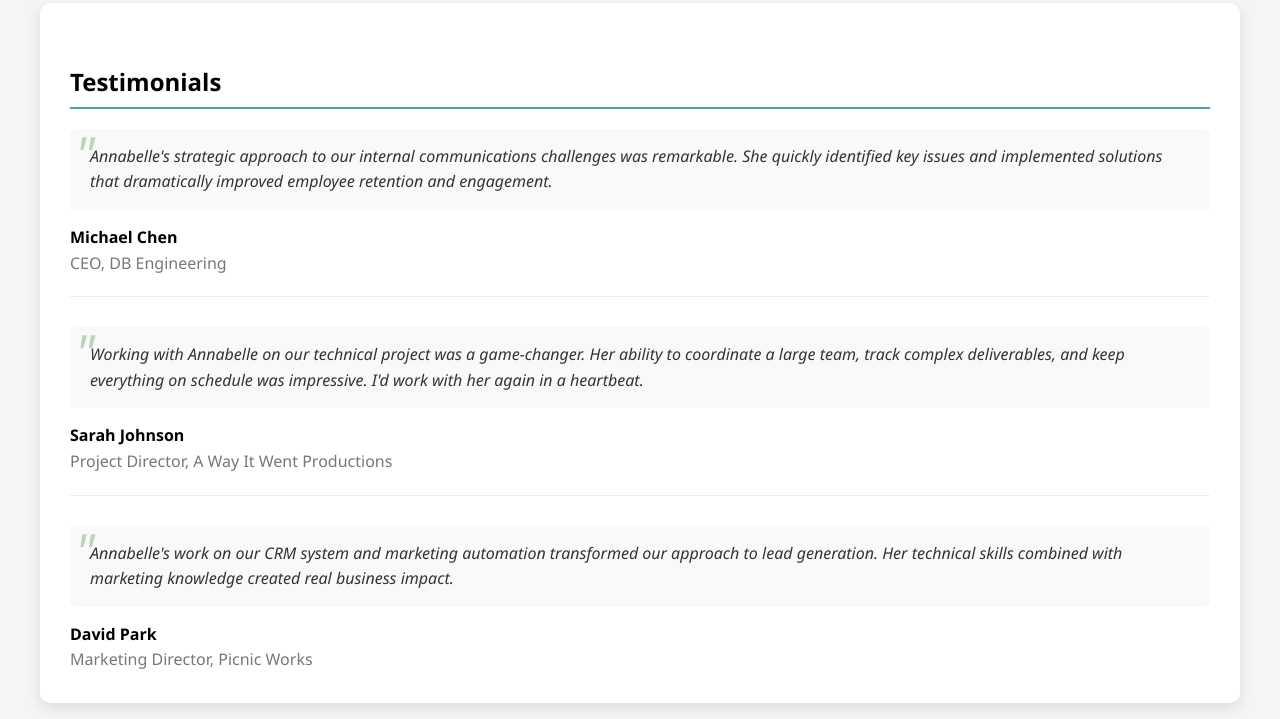
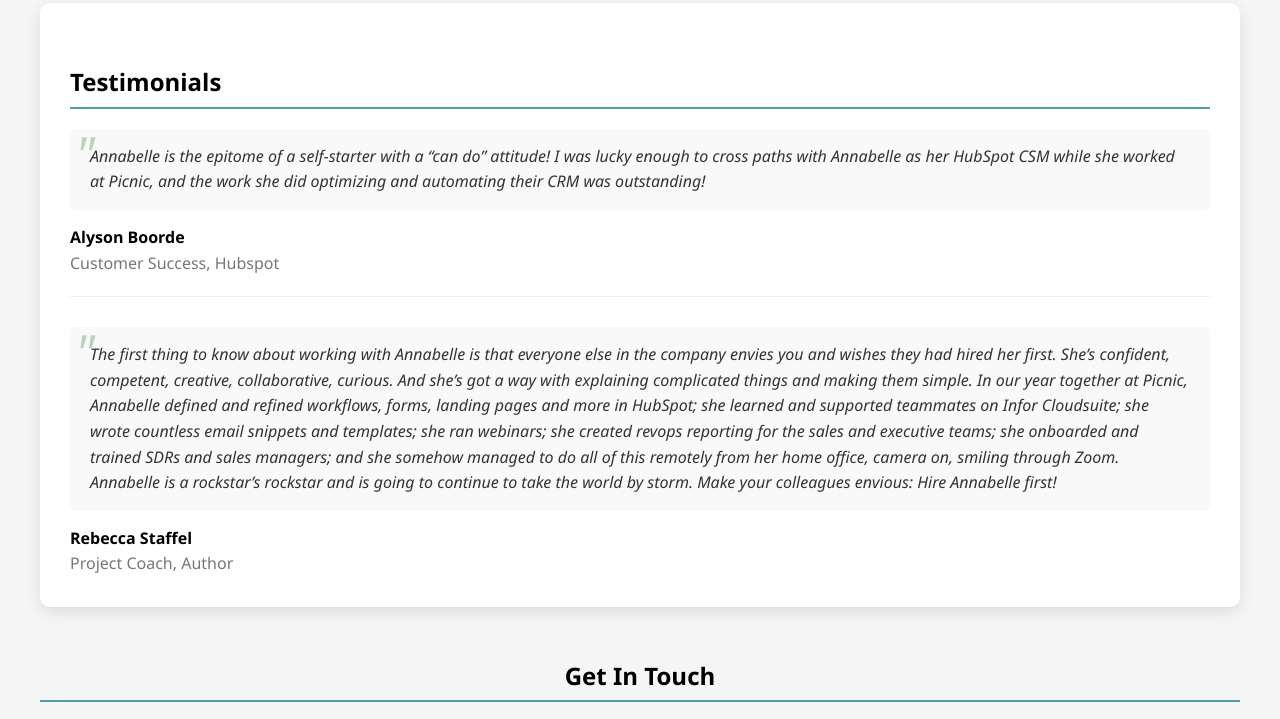
Before and after one commit to annabelledot/website, a plain HTML site: page content.html in a window 1280 px wide. Shown: the part 910-1629 px from the top of the page. Drawn offline with Linux system fonts and the light colour scheme.

Commit message:
Initial commit

```diff
--- a/content.html
+++ b/content.html
@@ -301,26 +301,22 @@
 
             <div class="testimonial">
                 <div class="testimonial-text">
-                    Annabelle's strategic approach to our internal communications challenges was remarkable. She quickly identified key issues and implemented solutions that dramatically improved employee retention and engagement.
+                    Annabelle is the epitome of a self-starter with a “can do” attitude! I was lucky enough to cross paths with Annabelle as her HubSpot CSM while she worked at Picnic, and the work she did optimizing and automating their CRM was outstanding!
                 </div>
-                <div class="testimonial-author">Michael Chen</div>
-                <div class="testimonial-position">CEO, DB Engineering</div>
+                <div class="testimonial-author">Alyson Boorde</div>
+                <div class="testimonial-position">Customer Success, Hubspot</div>
             </div>
 
             <div class="testimonial">
                 <div class="testimonial-text">
-                    Working with Annabelle on our technical project was a game-changer. Her ability to coordinate a large team, track complex deliverables, and keep everything on schedule was impressive. I'd work with her again in a heartbeat.
+                    The first thing to know about working with Annabelle is that everyone else in the company envies you and wishes they had hired her first. She’s confident, competent, creative, collaborative, curious. And she’s got a way with explaining complicated things and making them simple.
+
+                    In our year together at Picnic, Annabelle defined and refined workflows, forms, landing pages and more in HubSpot; she learned and supported teammates on Infor Cloudsuite; she wrote countless email snippets and templates; she ran webinars; she created revops reporting for the sales and executive teams; she onboarded and trained SDRs and sales managers; and she somehow managed to do all of this remotely from her home office, camera on, smiling through Zoom.
+
+                    Annabelle is a rockstar’s rockstar and is going to continue to take the world by storm. Make your colleagues envious: Hire Annabelle first!
                 </div>
-                <div class="testimonial-author">Sarah Johnson</div>
-                <div class="testimonial-position">Project Director, A Way It Went Productions</div>
-            </div>
-
-            <div class="testimonial">
-                <div class="testimonial-text">
-                    Annabelle's work on our CRM system and marketing automation transformed our approach to lead generation. Her technical skills combined with marketing knowledge created real business impact.
-                </div>
-                <div class="testimonial-author">David Park</div>
-                <div class="testimonial-position">Marketing Director, Picnic Works</div>
+                <div class="testimonial-author">Rebecca Staffel </div>
+                <div class="testimonial-position">Project Coach, Author</div>
             </div>
         </section>
 
```
